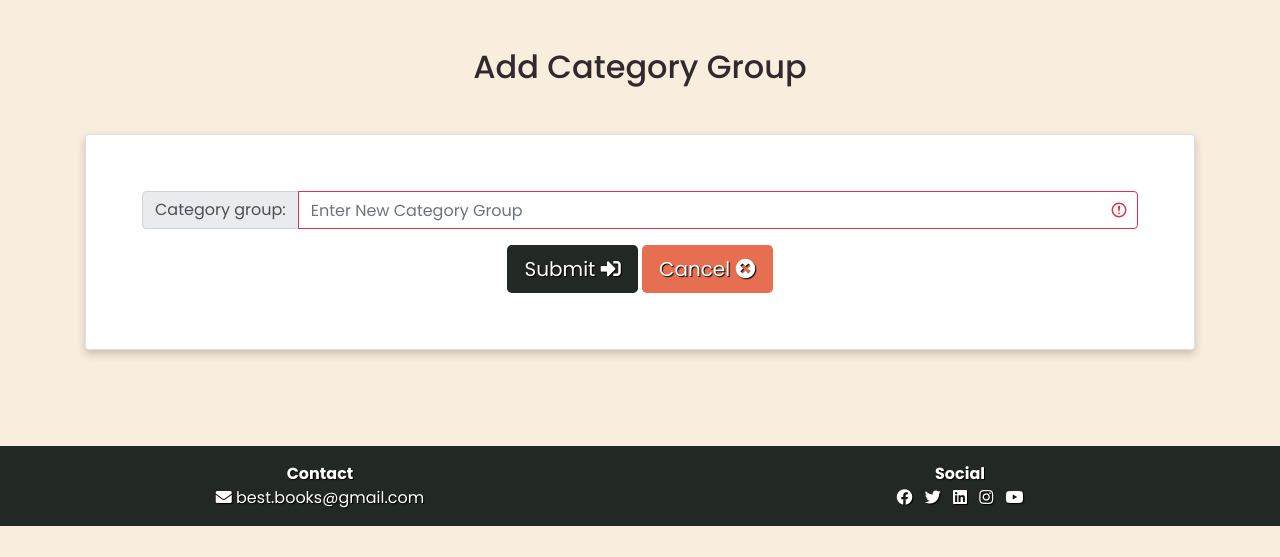
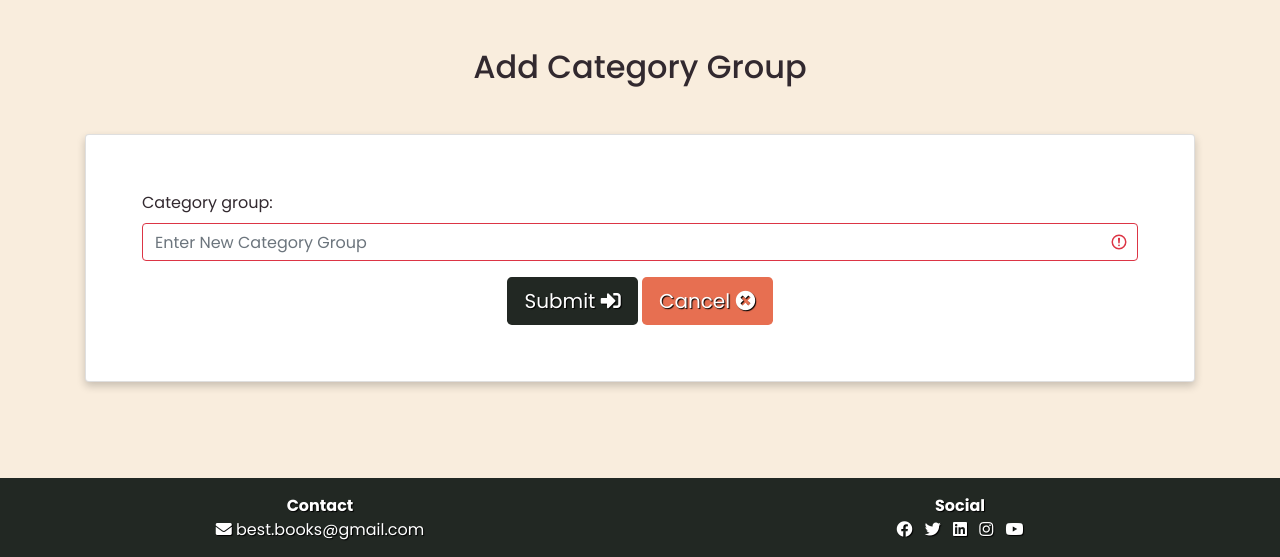
Before and after one commit to Carina-P/ms3-best-books, a Flask app: page /add/group in a window 1280 px wide. Shown: the part 184-741 px from the top of the page. Run offline with Flask 2, Linux system fonts and the light colour scheme; some libraries are stand-ins or nearby versions.

Commit message:
Removed prepend in category group form

```diff
--- a/static/css/style.css
+++ b/static/css/style.css
@@ -180,7 +180,7 @@ body{
 /** Book details **/
 .book_list, .review_list{
     list-style-type: none;
-    padding-inline-start: 0px;
+    padding-left: 0;
 }
 .left{
     margin-right: 1em;
@@ -220,8 +220,15 @@ body{
     .left{
         float:none;
     }
+    .prepend-cat-grp{
+        display: none;
+    }
 }
-
+@media screen and (min-width: 576px){
+    .label-cat-grp{
+        display:none;
+    }
+}
 @media screen and (min-width: 992px){
     #popular{
         width: 75%;
--- a/static/js/script.js
+++ b/static/js/script.js
@@ -342,7 +342,7 @@ function selectToDocument(grade_given, grade){
     }
     let text = ``;
     if (!grade_given) {
-        text += `<option value="" disabled selected>Choose...</option>`
+        text += `<option value="" disabled selected>Choose...</option>`;
     }
     for (let i=5; i>0; i--){
         if (grade_given && i == Number(grade)){
@@ -432,12 +432,11 @@ function changeOpinion(book_id, title, review_id, grade, review, return_to){
 
     // if there is no grade (grad="0") user can choose a grade as in add opinion
     // else show current grade
+    let grade_given = true;
     if (grade == "0"){
         grade_given = false;
     }
-    else{
-        grade_given = true;
-    }
+
     $("#grade_m").html(selectToDocument(grade_given, grade));
 
     $("#review_m").html(review);
--- a/templates/components/cards/card_book.html
+++ b/templates/components/cards/card_book.html
@@ -3,7 +3,7 @@
         <div class="card-title">
             {% set button='book' %}
             {% include 'components/buttons_general/button_buy.html' %}
-            <h5>{{ book.title }}</h5><br><hr>
+            <br><h5>{{ book.title }}</h5><hr>
         </div>
         <img src="{{ book.image }}" width="128" height="200" alt="Book cover: {{ book.image }} ">
         <ul class="book_list card-text">
--- a/templates/components/forms/form_category_group.html
+++ b/templates/components/forms/form_category_group.html
@@ -4,19 +4,14 @@
     <form method="POST" action="{{ url_for('add_group') }}" class="was-validated">
 {% endif %}
     <div class="card-body bgr-white">
-        <div class="input-field text-center">
-            <div class="input-group">
-                <div class="input-group-prepend">
-                    <div class="input-group-text">
-                        Category group:
-                    </div>
-                </div>
+        <div class="input-field">
+            <div class="form-group">
                 {% if edit %}
-                    <label class="sr-only" for="group_name">Choose category group</label>
+                    <label for="group_name">Edit category group:</label>
                     <input id="group_name" class="form-control" type="text" name="group_name" placeholder="Enter New Category Group" minlength="3" maxlength="25"
                         value="{{ group.group_name }}" required>
                 {% else %}
-                    <label class="sr-only" for="group_name2">Choose category group</label>
+                    <label for="group_name2">Category group:</label>
                     <input id="group_name2" class="form-control" type="text" name="group_name" placeholder="Enter New Category Group" minlength="3" maxlength="25"
                         value="" required>
                 {% endif %}
```
